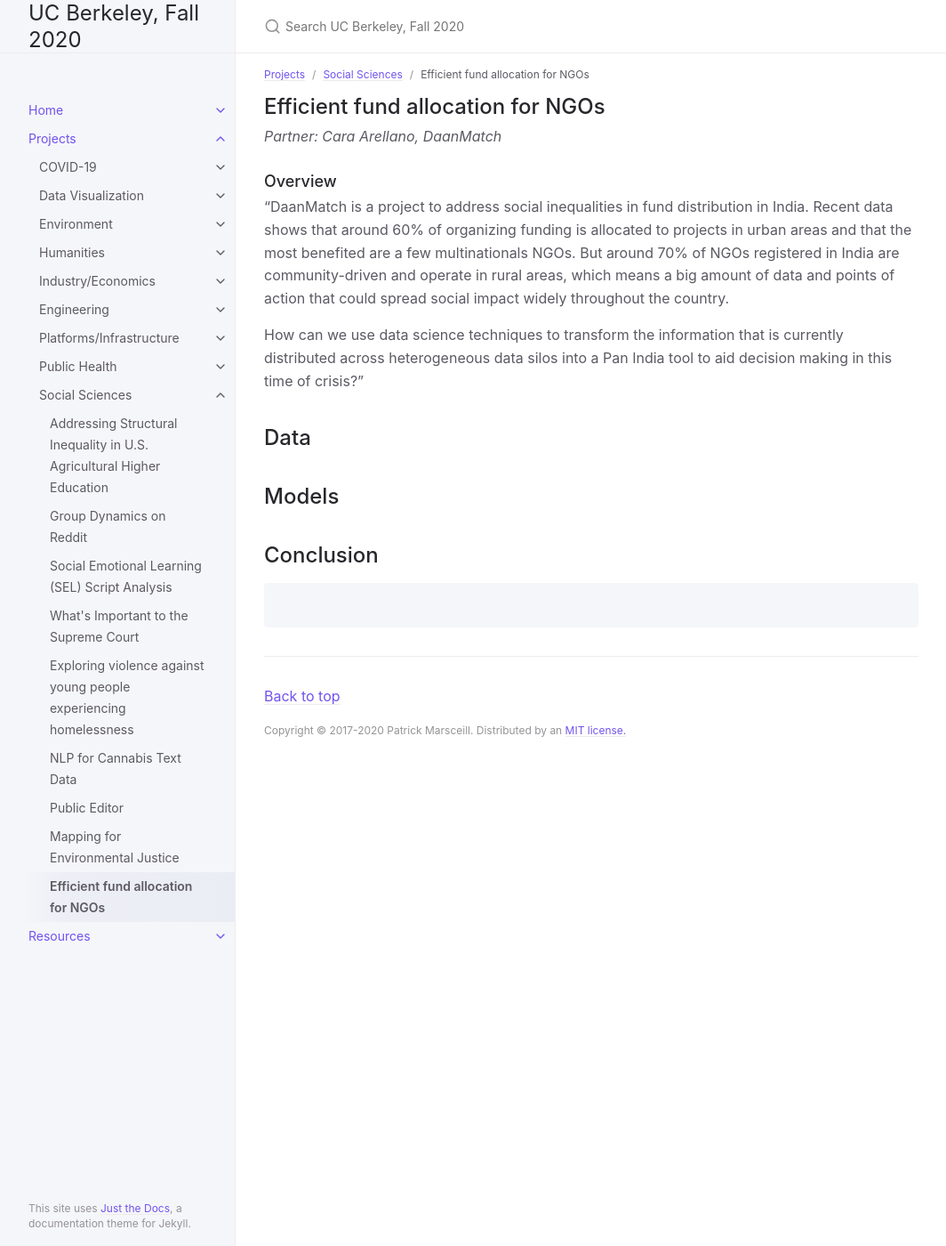
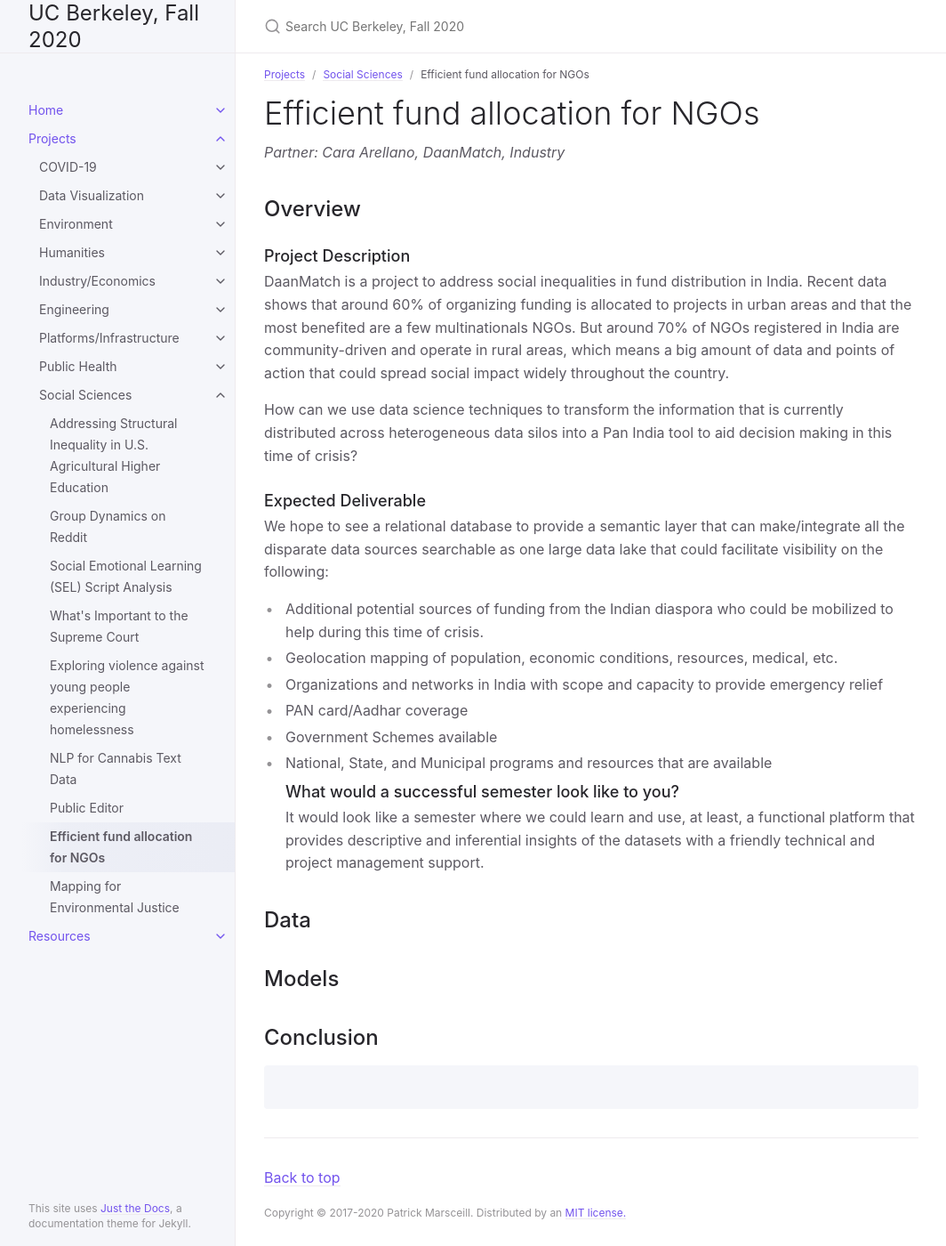
Before and after one commit to DS-Discovery/ds-discovery.github.io, a Jekyll site: the page built from Projects/Social Sciences/SC-Efficient fund allocation for NGOs.md, in a window 1280 px wide and 1400 px high. Shown: the whole window at 89% size, without its empty margins (107-1171 px from the left). Built offline with Jekyll 4.4.1, drawn with Linux system fonts in a browser that asks for light colours.

Commit message:
Update SC-Efficient fund allocation for NGOs.md

```diff
--- a/Projects/Social Sciences/SC-Efficient fund allocation for NGOs.md
+++ b/Projects/Social Sciences/SC-Efficient fund allocation for NGOs.md
@@ -3,18 +3,28 @@ layout: default
 title: Efficient fund allocation for NGOs
 parent: Social Sciences
 grand_parent: Projects
-nav_order: 5
+nav_order: 4
 ---
 
 
-## Efficient fund allocation for NGOs
-*Partner: Cara Arellano, DaanMatch*
+# Efficient fund allocation for NGOs
+*Partner: Cara Arellano, DaanMatch, Industry*
 
-### Overview
+## Overview
+### Project Description
+DaanMatch is a project to address social inequalities in fund distribution in India. Recent data shows that around 60% of organizing funding is allocated to projects in urban areas and that the most benefited are a few multinationals NGOs. But around 70% of NGOs registered in India are community-driven and operate in rural areas, which means a big amount of data and points of action that could spread social impact widely throughout the country.
 
-"DaanMatch is a project to address social inequalities in fund distribution in India. Recent data shows that around 60% of organizing funding is allocated to projects in urban areas and that the most benefited are a few multinationals NGOs. But around 70% of NGOs registered in India are community-driven and operate in rural areas, which means a big amount of data and points of action that could spread social impact widely throughout the country.
-
-How can we use data science techniques to transform the information that is currently distributed across heterogeneous data silos into a Pan India tool to aid decision making in this time of crisis?"
+How can we use data science techniques to transform the information that is currently distributed across heterogeneous data silos into a Pan India tool to aid decision making in this time of crisis?
+### Expected Deliverable
+We hope to see a relational database to provide a semantic layer that can make/integrate all the disparate data sources searchable as one large data lake that could facilitate visibility on the following:
+* Additional potential sources of funding from the Indian diaspora who could be mobilized to help during this time of crisis.
+* Geolocation mapping of population, economic conditions, resources, medical, etc.
+* Organizations and networks in India with scope and capacity to provide emergency relief
+* PAN card/Aadhar coverage
+* Government Schemes available
+* National, State, and Municipal programs and resources that are available
+### What would a successful semester look like to you?
+It would look like a semester where we could learn and use, at least, a functional platform that provides descriptive and inferential insights of the datasets with a friendly technical and project management support.
 
 ## Data
 
```
